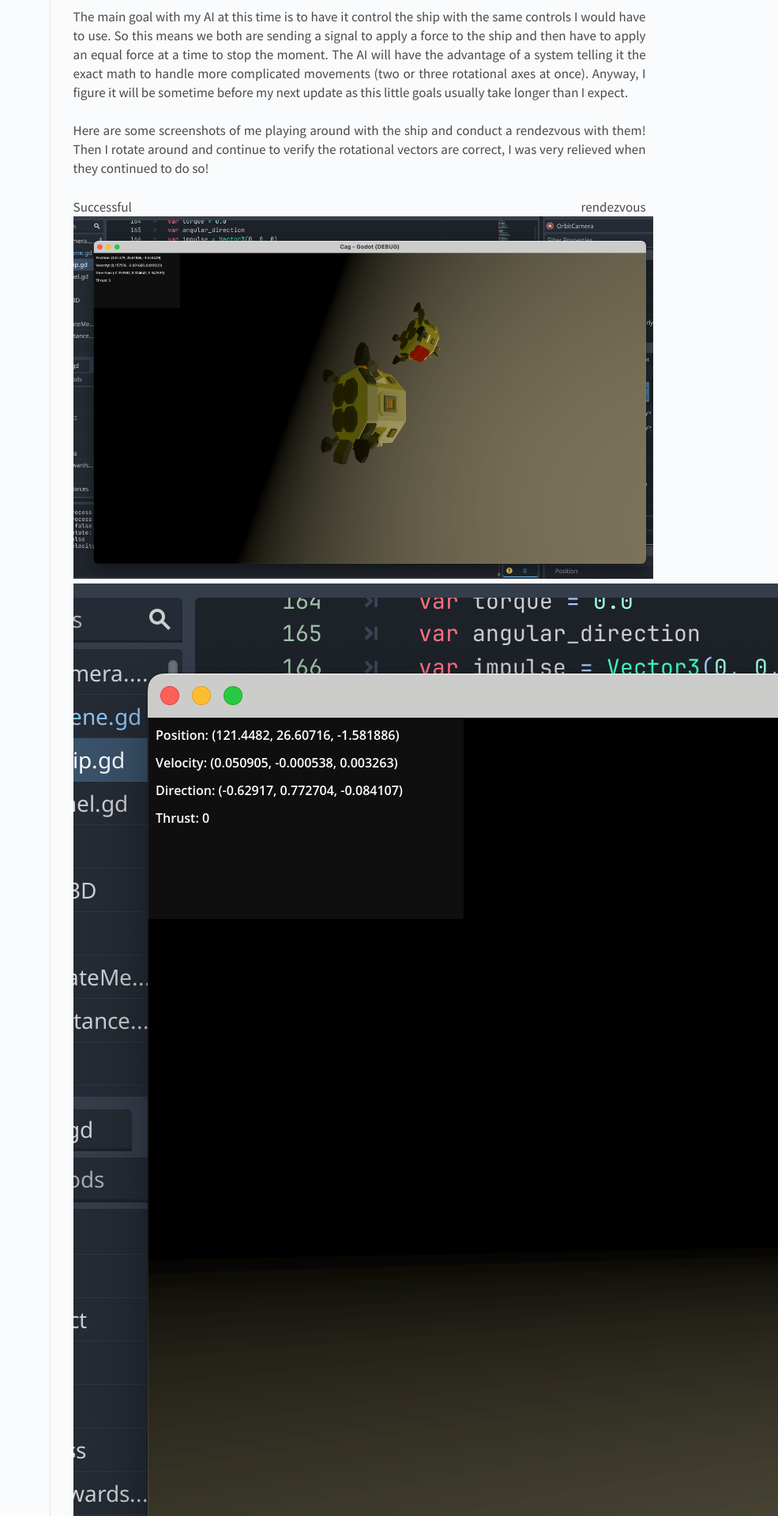
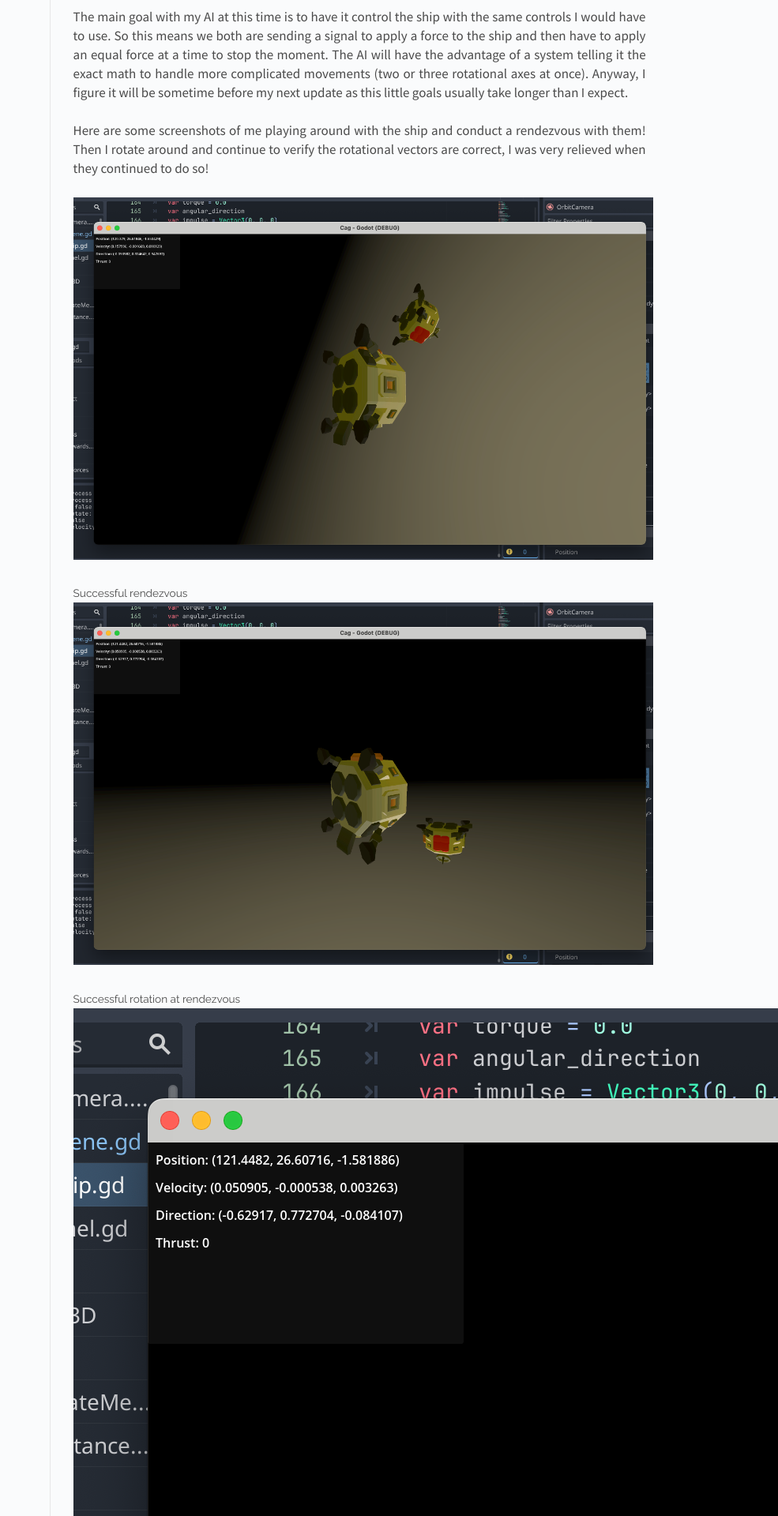
Before and after one commit to rcompt/rcompt.github.io, a Jekyll site: the page built from _posts/2010-03-03-Development Blog.md, in a window 1280 px wide. Shown: the part 679-2599 px from the top of the page at 79% size, without its empty margins (295-1280 px from the left). Built offline with Jekyll 4.4.1, drawn with Linux system fonts in a browser that asks for light colours; Markdown is read by kramdown in place of the engine named in the settings.

Commit message:
Update 2010-03-03-Development Blog.md

```diff
--- a/_posts/2010-03-03-Development Blog.md
+++ b/_posts/2010-03-03-Development Blog.md
@@ -19,16 +19,24 @@ The main goal with my AI at this time is to have it control the ship with the sa
 
 Here are some screenshots of me playing around with the ship and conduct a rendezvous with them! Then I rotate around and continue to verify the rotational vectors are correct, I was very relieved when they continued to do so!
 
-Successful rendezvous<img src="https://github.com/rcompt/rcompt.github.io/blob/master/images/Screenshot%202024-03-12-1.png?raw=true" alt="drawing" width="734"/>
-![Successful rotation at rendezvous](https://github.com/rcompt/rcompt.github.io/blob/master/images/Screenshot%202024-03-12-2.png?raw=true){width=734}
+<img src="https://github.com/rcompt/rcompt.github.io/blob/master/images/Screenshot%202024-03-12-1.png?raw=true" alt="drawing" width="734"/>
+<figcaption>Successful rendezvous</figcaption>
+
+<img src="https://github.com/rcompt/rcompt.github.io/blob/master/images/Screenshot%202024-03-12-2.png?raw=true" alt="drawing" width="734"/>
+<figcaption>Successful rotation at rendezvous</figcaption>
+
+![](https://github.com/rcompt/rcompt.github.io/blob/master/images/Screenshot%202024-03-12-2.png?raw=true){width=734}
 
 #### March 5th, 2024 - Vectors and rotations
 I've been working through figuring out how to set up an AI routine to control the spaceships. This is proving to be another challenge, in that vector systems are complicated... Turns out when dealing with RigidBody3D objects, there really are two spatial systems at play. The global one representing the spacial mapping of the scene and the relative or basis of the RigidBody3D, think of this as the self reference axis. This helps determine self direction, think looking to your left as opposing to tell someone to look north. At least that is how I was able to understand it. Anyway, this learning fixed my rotation issue as the rotation functions were applying rotations in the global coordinates instead of the relative ones. So I need to figure out a way to get relative rotational torque vectors. This hasn't been easy so far as no searching has provided with straightforward solutions so I'm attempting to draw out the solution myself. Crossing my fingers!
 
 At least there was progress these past two days, I can direct an AI to rotate a ship towards it's target with the correct orientation. Also I've confirmed my usage of Signals in Godot is correct! And I've got a selection system in place for only controlling one ship at a time, however given the red vectors in one the screenshots, you can see I still have work to do. I also updated the skybox and ambiant light to a more bright yellow to make it more clear than the purple.
 
-![Successful rotation](https://github.com/rcompt/rcompt.github.io/blob/master/images/Screenshot%202024-03-05-1.png?raw=true)
-![Two vector arrow](https://github.com/rcompt/rcompt.github.io/blob/master/images/Screenshot%202024-03-05-2.png?raw=true)
+<img src="https://github.com/rcompt/rcompt.github.io/blob/master/images/Screenshot%202024-03-05-1.png?raw=true" alt="drawing" width="734"/>
+<figcaption>Successful rotation</figcaption>
+
+<img src="https://github.com/rcompt/rcompt.github.io/blob/master/images/Screenshot%202024-03-05-2.png?raw=true" alt="drawing" width="734"/>
+<figcaption>Two vector arrow</figcaption>
 
 #### March 3rd, 2024 - Starting a blog to track and document
 Due to my friend Zack's suggestion, I am starting to log and keep track of my work in video game development.
@@ -51,4 +59,6 @@ ship was moving in this void was hard without a relative measure or object provi
 a shape to stay at the origin. It works well enough to move to the next step of scripting AI!
 
 I've got a screenshot of the arrow and shape for reference.
-![Vector Reference Arrow](https://github.com/rcompt/rcompt.github.io/blob/master/images/Screenshot%202024-03-03.png?raw=true)
+
+<img src="https://github.com/rcompt/rcompt.github.io/blob/master/images/Screenshot%202024-03-03.png?raw=true" alt="drawing" width="734"/>
+<figcaption>Vector Reference Arrow</figcaption>
```
